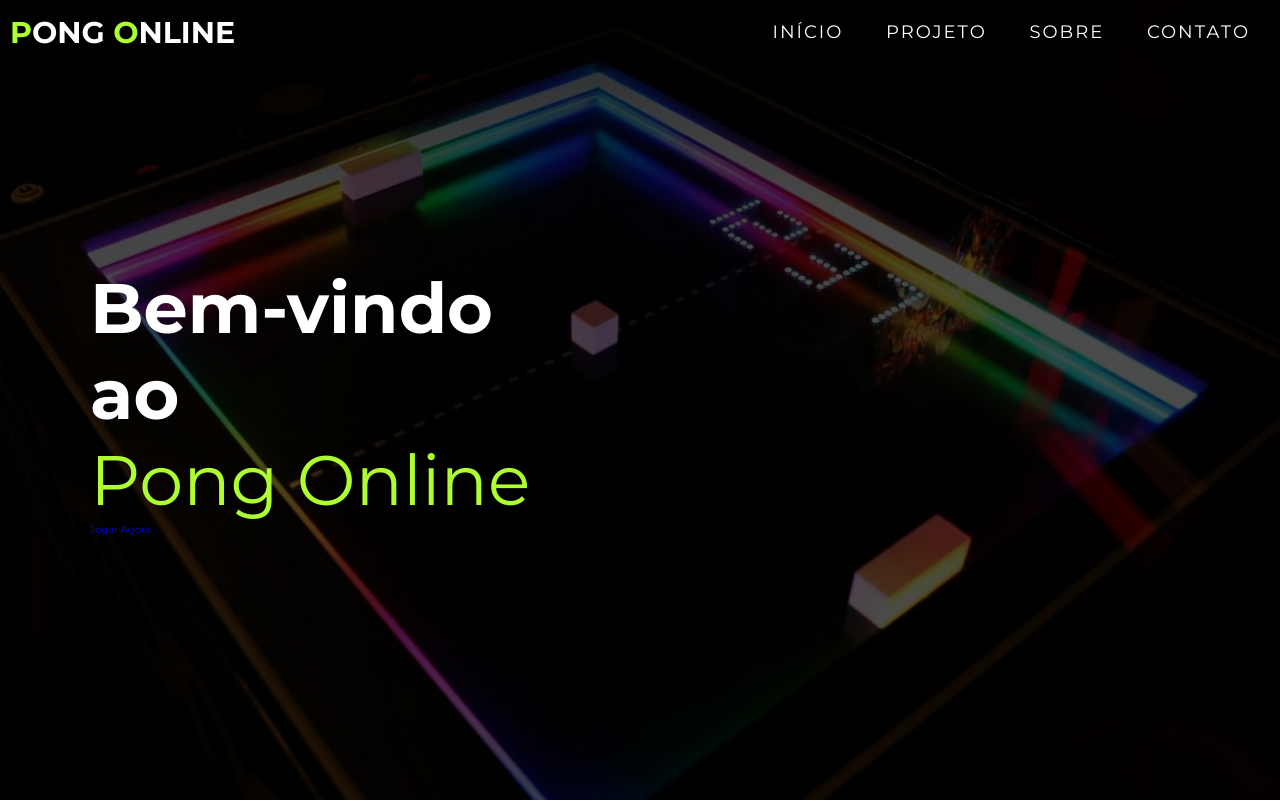
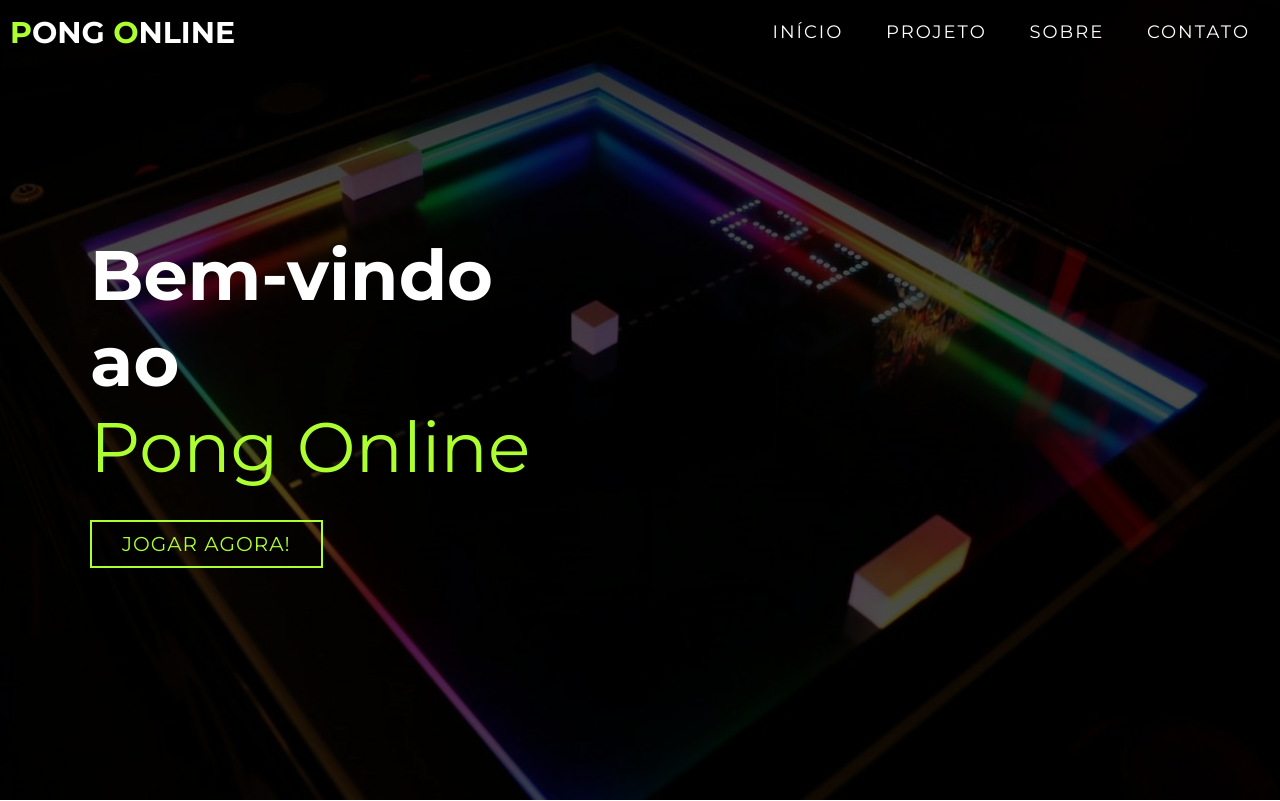
Before and after one commit to DieguinRio/PongOnline, a plain HTML site: page index.html in a window 1280 px wide. Shown: the top 801 px of the page. Drawn offline with Linux system fonts and the light colour scheme.

Commit message:
Update style.css

```diff
--- a/style.css
+++ b/style.css
@@ -214,6 +214,19 @@ p {
   animation: text_reveal .5s ease forwards;
   animation-delay: 1ss;
 }
+#hero .cta {
+  display: inline-block;
+  padding: 10px 30px;
+  color: greenyellow;
+  background-color: transparent;
+  border: 2px solid greenyellow;
+  font-size: 2rem;
+  text-transform: uppercase;
+  letter-spacing: .1rem;
+  margin-top: 30px;
+  transition: .3s ease;
+  transition-property: background-color, color;
+}
 #hero h1:nth-child(1){
   animation-delay: 1s;
 }
@@ -230,7 +243,7 @@ p {
   left: 0;
   height: 100%;
   width: 0;
-  background-color: greenyellow;
+  background-color: blue;
   animation: text_reveal_box 1s ease;
   animation-delay: .3s;
 }
```
